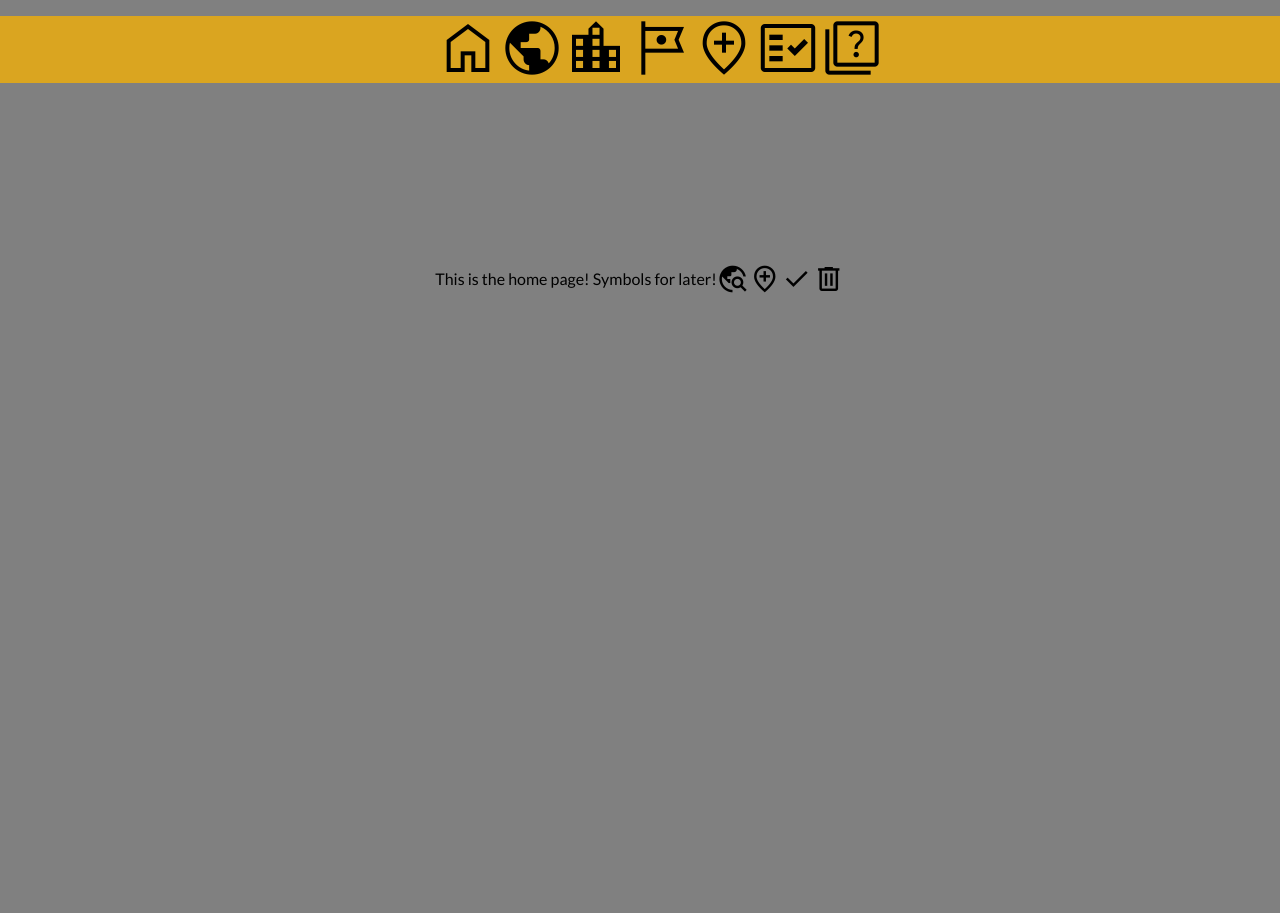
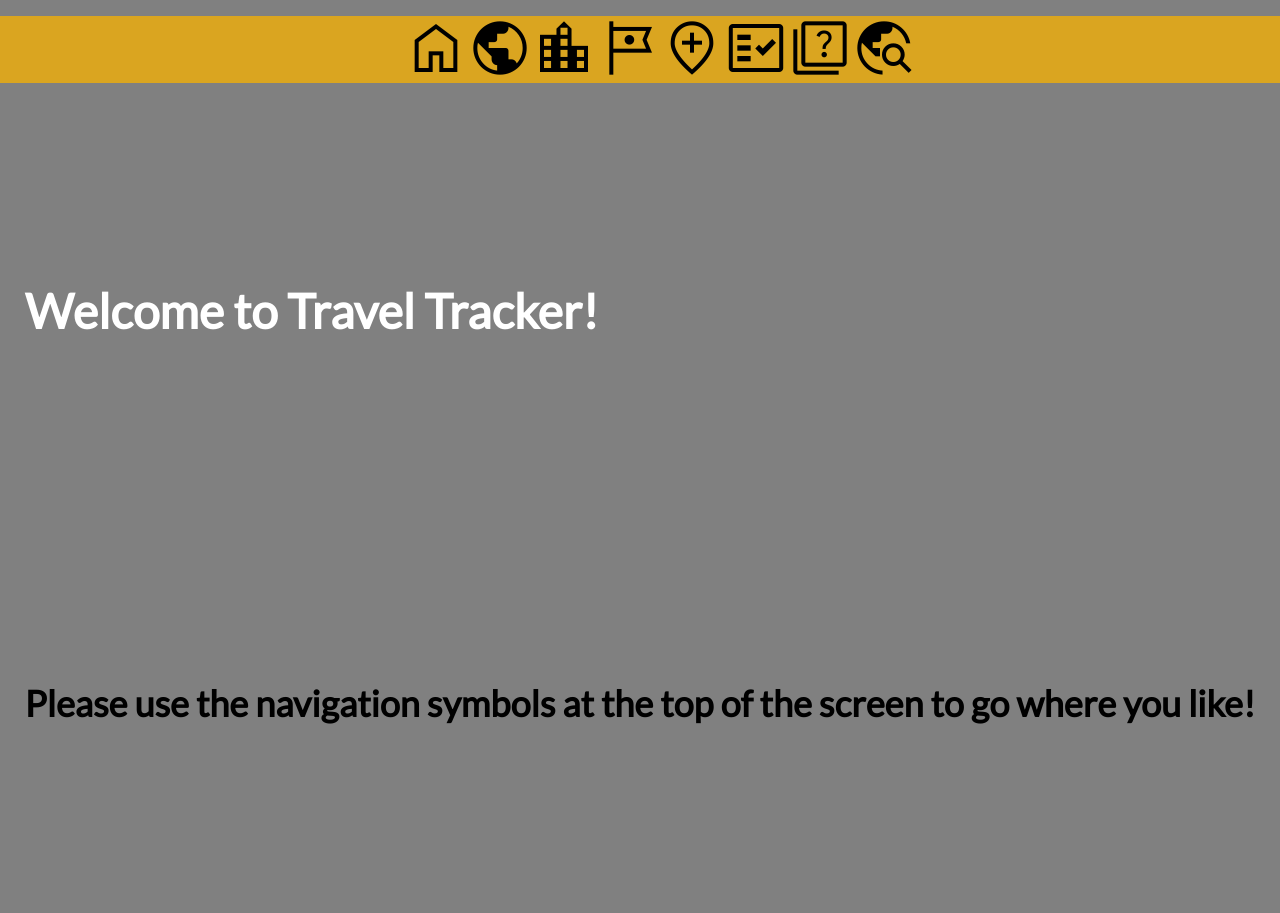
Before and after one commit to cjsarab/project_travel, a Flask app: page / in a window 1280 px wide. Before the commit the page ends 293 px from the top, so only its background shows below. Run offline with Flask 2, Linux system fonts and the light colour scheme.

Commit message:
Added a homepage

```diff
--- a/static/style.css
+++ b/static/style.css
@@ -7,6 +7,18 @@
 
 hr {
     border: 2px solid black;
+}
+
+.homepage {
+    font-size: x-large;
+}
+
+.homepage h1 {
+    color: white;
+}
+
+.homepage h2 {
+    color: black;
 }
 
 .material-symbols-outlined {
--- a/templates/base.html
+++ b/templates/base.html
@@ -20,6 +20,7 @@
                 <li title="New Country"><a href="/countries/new"><span class="material-symbols-outlined">add_location</span></a></li>
                 <li title="Quiz"><a href="/quiz"><span class="material-symbols-outlined">fact_check</span></a></li>
                 <li title="Facts"><a href="/facts"><span class="material-symbols-outlined">quiz</span></a></li>
+                <li title="Search"><a href="/search"><span class="material-symbols-outlined">travel_explore</span></a></li>
             </ul>
         </nav>
     </header>
--- a/templates/index.html
+++ b/templates/index.html
@@ -2,41 +2,10 @@
 
 {% block content %}
 
-This is the home page!
+<div class="homepage">
+<h1>Welcome to Travel Tracker!</h1>
 
-
-Symbols for later!
-
-
-
-    <span class="material-symbols-outlined">
-        travel_explore
-    </span>
-
-
-
-    <span class="material-symbols-outlined">
-        add_location
-    </span>
-
-
-<span class="material-symbols-outlined">
-    done
-    </span>
-
-<span class="material-symbols-outlined">delete</span>
-
-
-
-
-
-
-
-
-
-
-
-
-
+<h2>Please use the navigation symbols at the top of the screen to go where you like!</h2>
+</div>
 
 {% endblock %}
```
